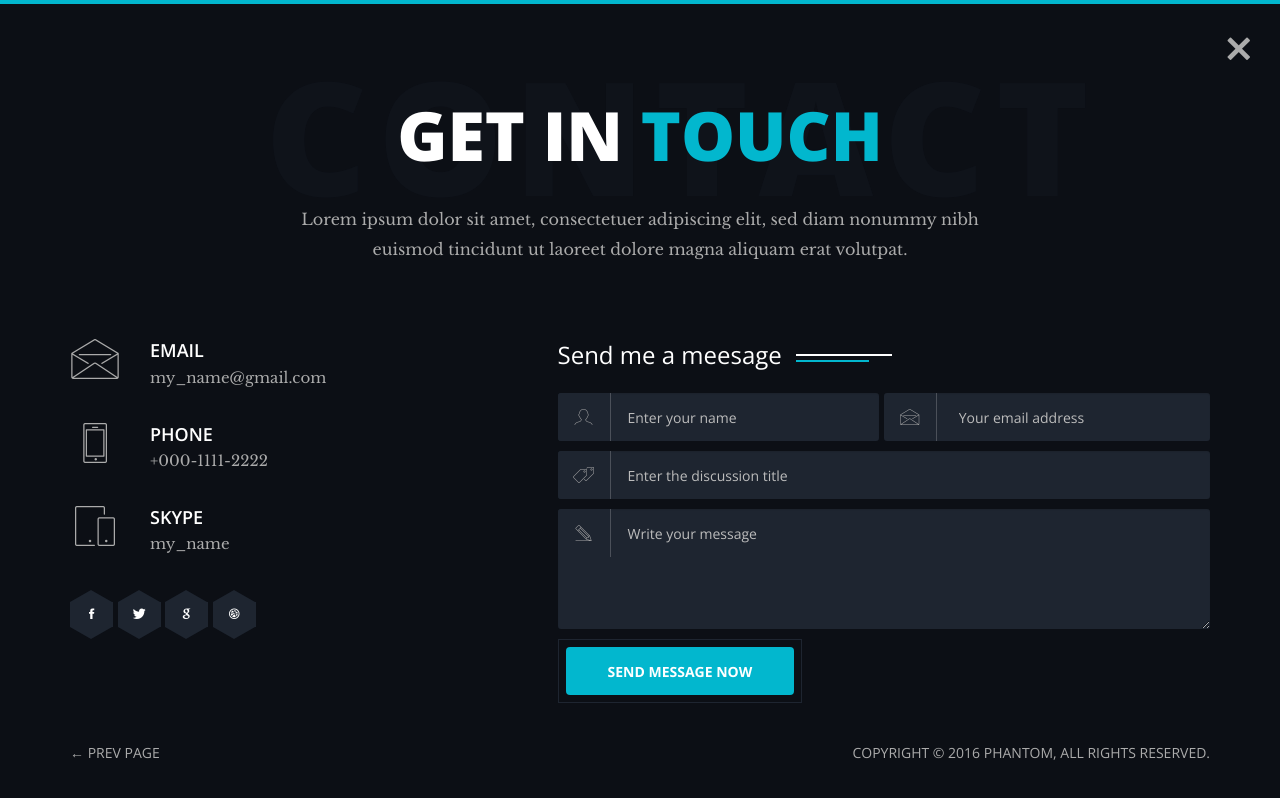
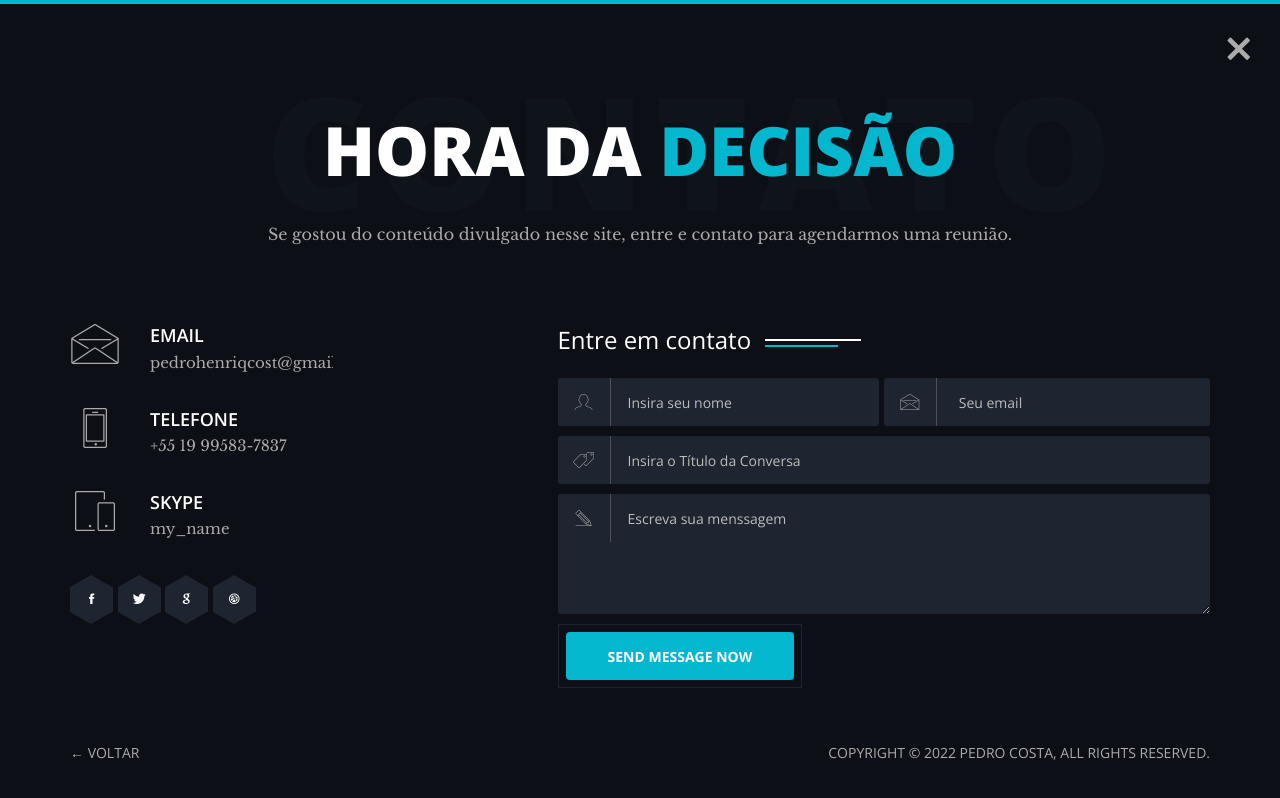
Before and after one commit to P3droCYB/Portf-lio, a website: page contact.html in a window 1280 px wide. Drawn offline with nearby package versions, Linux system fonts and the light colour scheme; files whose address does not match are found by name.

Commit message:
Update contact.html

```diff
--- a/contact.html
+++ b/contact.html
@@ -45,8 +45,8 @@
                         <div class="row">
                             <div class="col-xs-12 col-md-offset-1 col-md-10 col-lg-offset-2 col-lg-8">
                                 <div class="page-title text-center">
-                                    <h2>Get in  <span class="primary">touch</span> <span class="title-bg">Contact</span></h2>
-                                    <p>Lorem ipsum dolor sit amet, consectetuer adipiscing elit, sed diam nonummy nibh euismod tincidunt ut laoreet dolore magna aliquam erat volutpat.</p>
+                                    <h2>Hora da <span class="primary">decisão</span> <span class="title-bg">Contato</span></h2>
+                                    <p>Se gostou do conteúdo divulgado nesse site, entre e contato para agendarmos uma reunião.</p>
                                 </div>
                             </div>
                         </div> <!-- /.row -->
@@ -60,7 +60,7 @@
                                         </div>
                                         <div class="media-body">
                                             <h4>Email</h4>
-                                            <p><a href="mailto:my_name@gmail.com">my_name@gmail.com</a></p>
+                                            <p><a href="mailto:pedrohenriqcost@gmail.com">pedrohenriqcost@gmail.com</a></p>
                                         </div>
                                     </div>
                                 </div>
@@ -71,8 +71,8 @@
                                             <i class="tf-phone2"></i>
                                         </div>
                                         <div class="media-body">
-                                            <h4>Phone</h4>
-                                            <p><a href="tel:+000-1111-2222">+000-1111-2222</a></p>
+                                            <h4>Telefone</h4>
+                                            <p><a href="tel:+55 19 99583-7837">+55 19 99583-7837</a></p>
                                         </div>
                                     </div>
                                 </div>
@@ -111,7 +111,7 @@
                             </div>
                             <div class="col-xs-12 col-sm-7 col-md-7 col-md-offset-1 col-lg-offset-2">
                                 <div class="section-title clear">
-                                    <h3>Send me a meesage</h3>
+                                    <h3>Entre em contato</h3>
                                     <span class="bar-dark"></span>
                                     <span class="bar-primary"></span>
                                 </div>
@@ -120,25 +120,25 @@
                                     <div class="col-xs-12 col-sm-6">
                                         <div class="input-field name">
                                             <span class="input-icon" id="name" ><i class="tf-profile-male"></i></span>
-                                            <input type="text" class="form-control"  placeholder="Enter your name">
+                                            <input type="text" class="form-control"  placeholder="Insira seu nome">
                                         </div>
                                     </div> <!-- ./col- -->
                                     <div class="col-xs-12 col-sm-6">
                                         <div class="input-field email">
                                             <span class= "input-icon" id="email"><i class="tf-envelope2"></i></span>
-                                            <input type="email" class="form-control" name="email" placeholder="Your email address">
+                                            <input type="email" class="form-control" name="email" placeholder="Seu email">
                                         </div>
                                     </div> <!-- ./col- -->
                                     <div class="col-xs-12 col-sm-12">
                                         <div class="input-field">
                                             <span class= "input-icon" id="subject"><i class="tf-pricetags"></i></span>
-                                            <input type="text" class="form-control" name="subject" placeholder="Enter the discussion title">
+                                            <input type="text" class="form-control" name="subject" placeholder="Insira o Título da Conversa">
                                         </div>
                                     </div> <!-- ./col- -->
                                     <div class="col-xs-12 col-sm-12">
                                         <div class="input-field message">
                                             <span class= "input-icon" ><i class="tf-pencil2"></i></span>
-                                            <textarea name="message" id="message" class="form-control" placeholder="Write your message"></textarea>
+                                            <textarea name="message" id="message" class="form-control" placeholder="Escreva sua menssagem"></textarea>
                                         </div>
                                     </div> <!-- ./col- -->
                                     <div class="col-xs-12 col-sm-12">
@@ -158,8 +158,8 @@
                     <nav class="page-nav clear">
                         <div class="container">
                             <div class="flex flex-middle space-between">
-                                <span class="prev-page"><a href="testimonials.html" class="link">&larr; Prev Page</a></span>
-                                <span class="copyright hidden-xs">Copyright &copy; 2016 Phantom, All Rights Reserved.</span>
+                                <span class="prev-page"><a href="testimonials.html" class="link">&larr; Voltar</a></span>
+                                <span class="copyright hidden-xs">Copyright &copy; 2022 Pedro Costa, All Rights Reserved.</span>
                             </div>
                         </div>
                         <!-- /.page-nav -->
```
